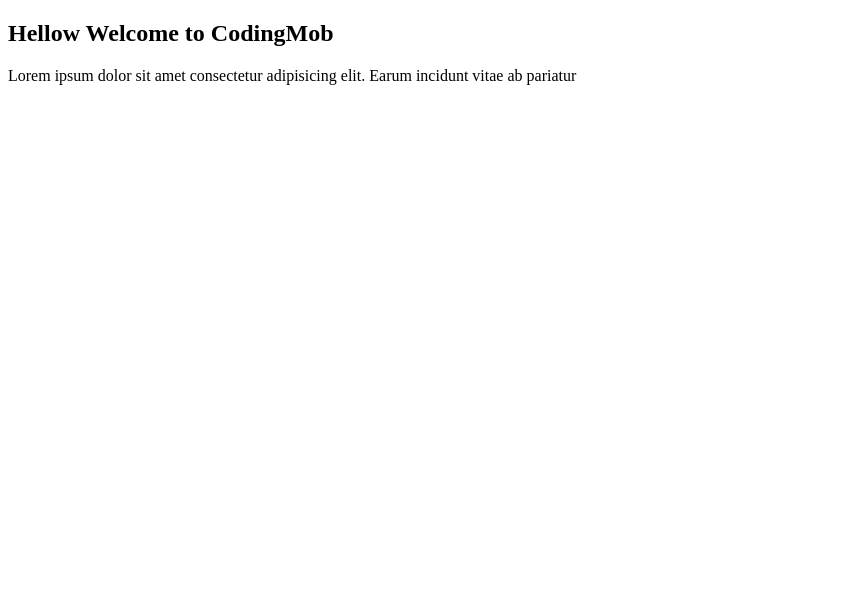
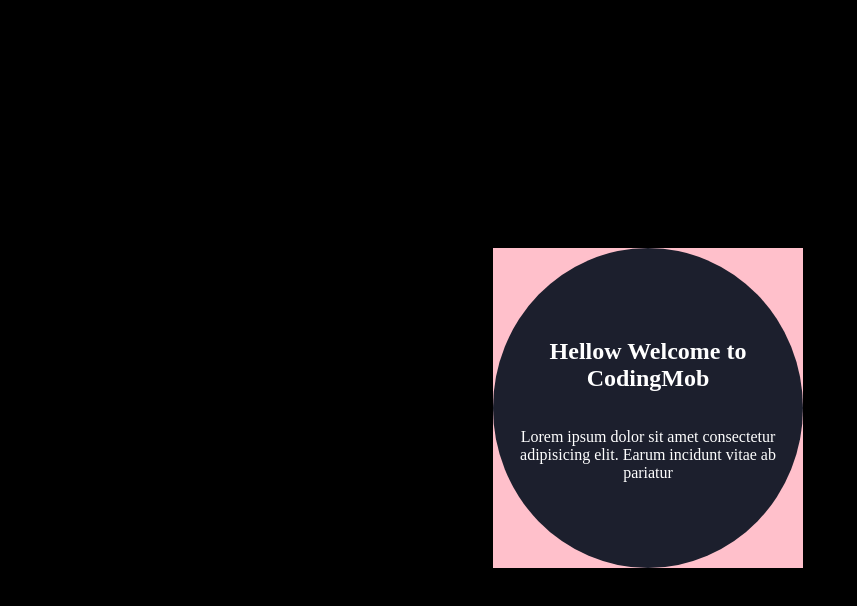
Before and after one commit to Desmond-netw/myTestApp, a plain HTML site: page growingCard/index.html in a window 1280 px wide. Shown: the whole page, without its empty margins (0-857 px from the left). Drawn offline with Linux system fonts and the light colour scheme.

Commit message:
added after and before to card

```diff
--- a/growingCard/index.html
+++ b/growingCard/index.html
@@ -4,6 +4,7 @@
     <meta charset="UTF-8">
     <meta name="viewport" content="width=device-width, initial-scale=1.0">
     <title>growingCard</title>
+    <link rel="stylesheet" href="style.css">
 </head>
 <body>
     <div class="container">
--- a/growingCard/style.css
+++ b/growingCard/style.css
@@ -0,0 +1,39 @@
+
+body {
+    background: #000;
+}
+
+.container {
+    width: 100vw;
+    height: 100vh;
+    display: flex;
+    justify-content: center;
+    align-items: center;
+    color: white;
+    z-index: -99;
+}
+
+.card {
+    position: relative;
+    width: 300px;
+    height: 300px;
+    margin:  0 auto;
+    padding: 10px 5px;
+    background: #1c1f2d;
+    border-radius: 50%;
+    text-align: center;
+    display: flex;
+    flex-direction: column;
+    align-items: center;
+    justify-content: center;
+}
+
+.card::after,
+.card::before {
+    content: "";
+    position: absolute;
+    background: pink;
+    height: 100%;
+    width: 100%;
+    z-index: -1;
+}
```
